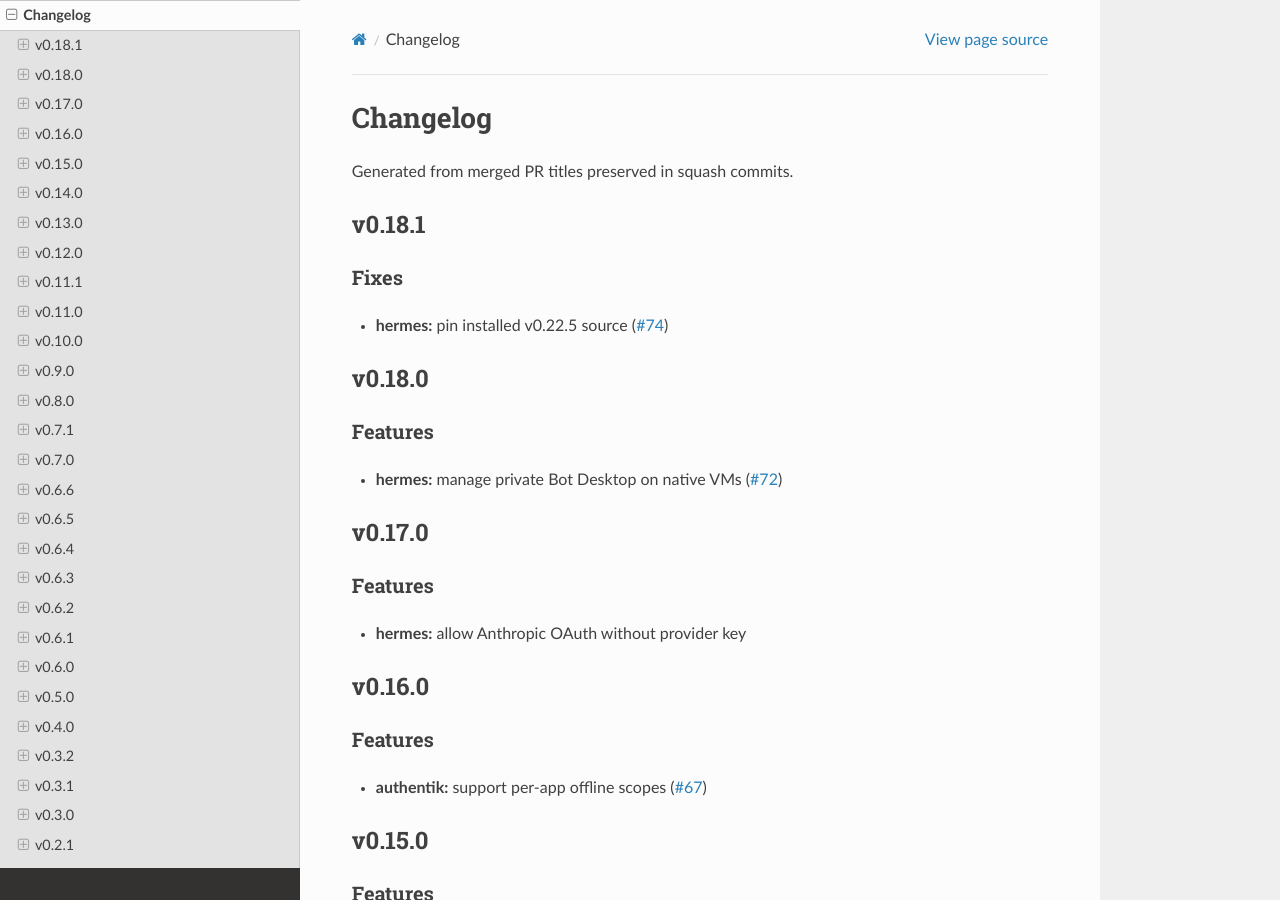
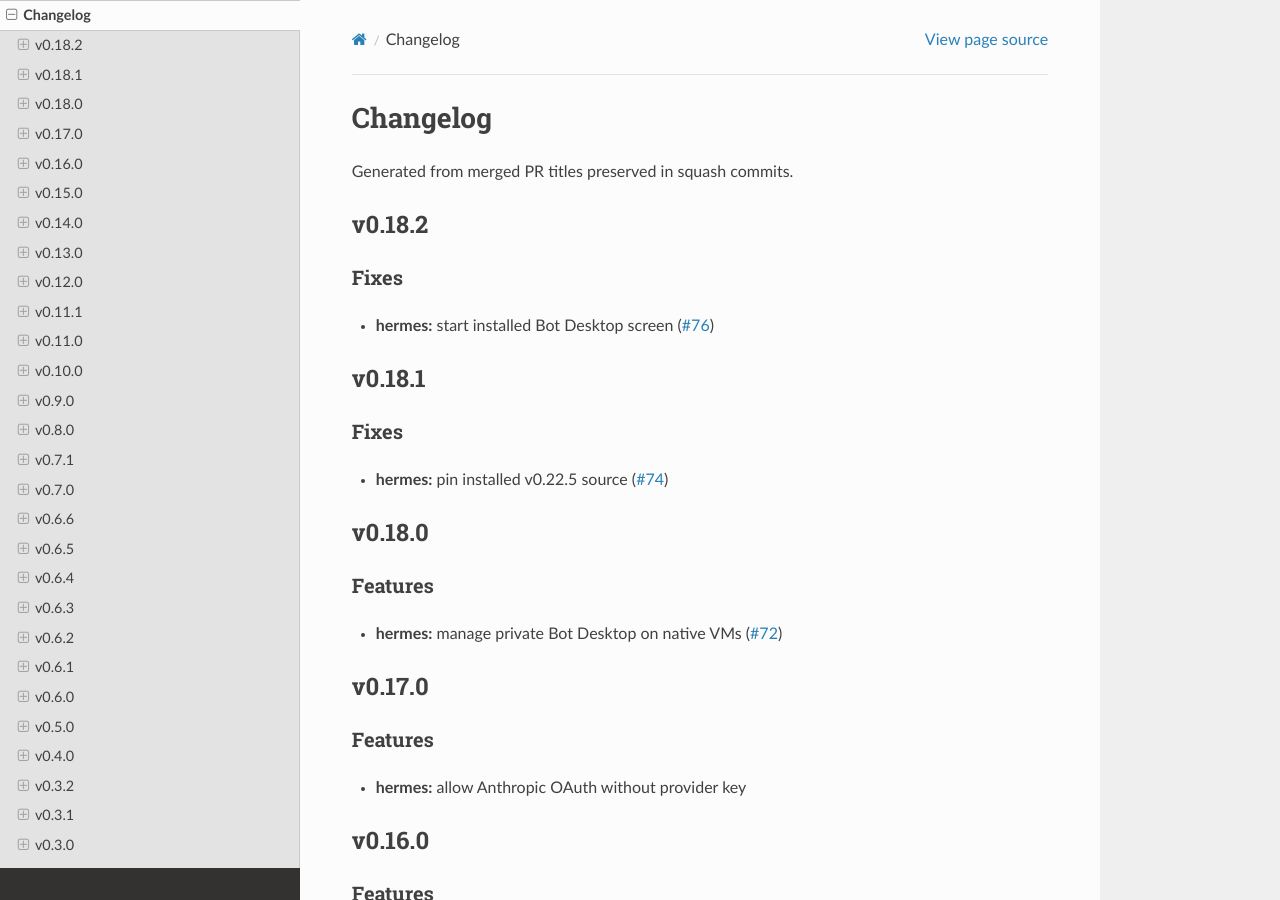
Before and after one commit to CafofoLabs/milkyway, a Sphinx documentation site: the page built from docs/CHANGELOG.md, in a window 1280 px wide and 900 px high. Built offline with Sphinx 7.4.7 and the Read the Docs theme 3.1.0, drawn with Linux system fonts in a browser that asks for light colours; the version number could not be read and is left out.

Commit message:
chore(release): v0.18.2 (#77)

```diff
--- a/docs/CHANGELOG.md
+++ b/docs/CHANGELOG.md
@@ -2,6 +2,10 @@
 
 Generated from merged PR titles preserved in squash commits.
 
+## v0.18.2
+
+### Fixes
+- **hermes:** start installed Bot Desktop screen ([#76](https://github.com/CafofoLabs/milkyway/pull/76))
 ## v0.18.1
 
 ### Fixes
```
Also changed, not shown: 1 other file.
